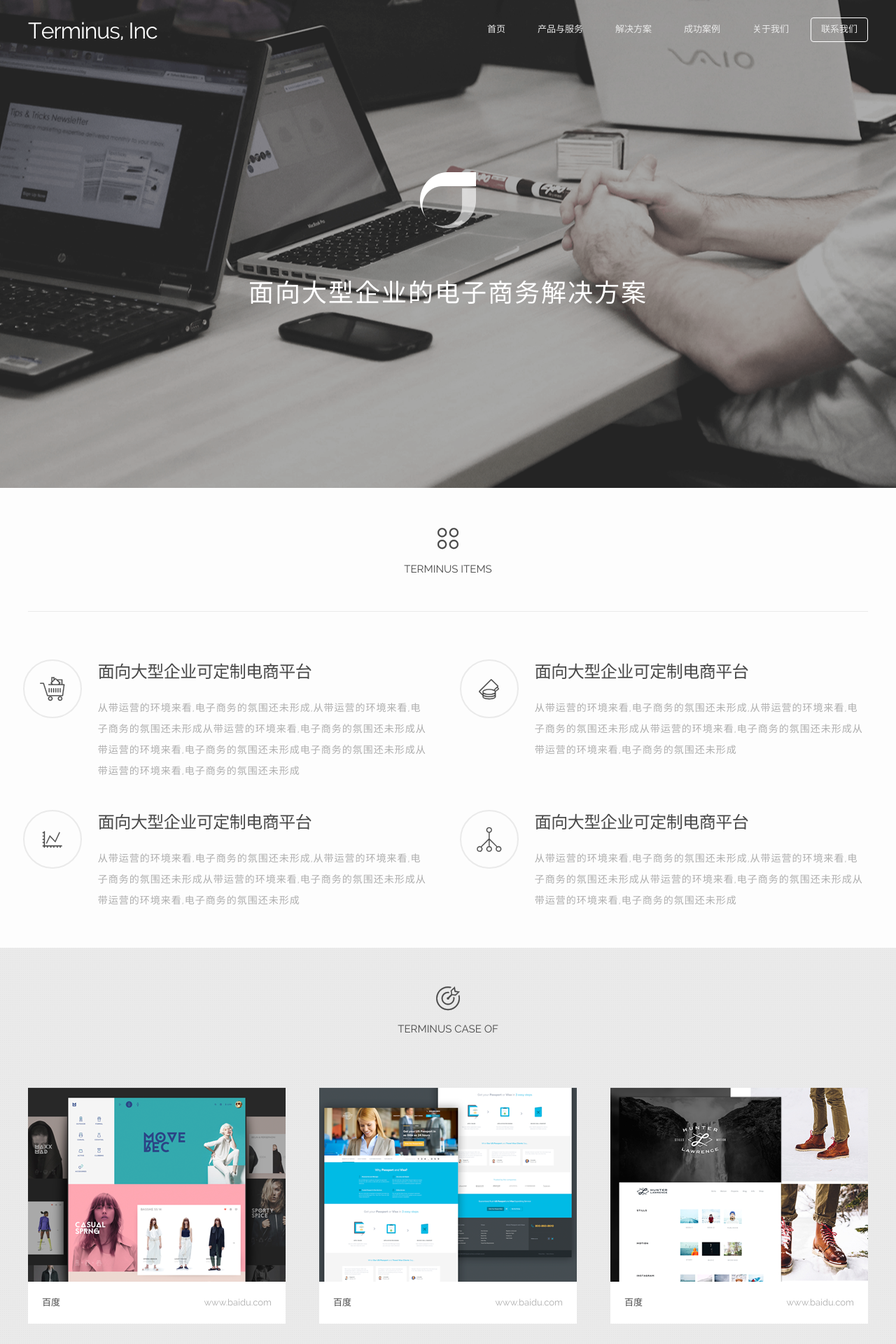
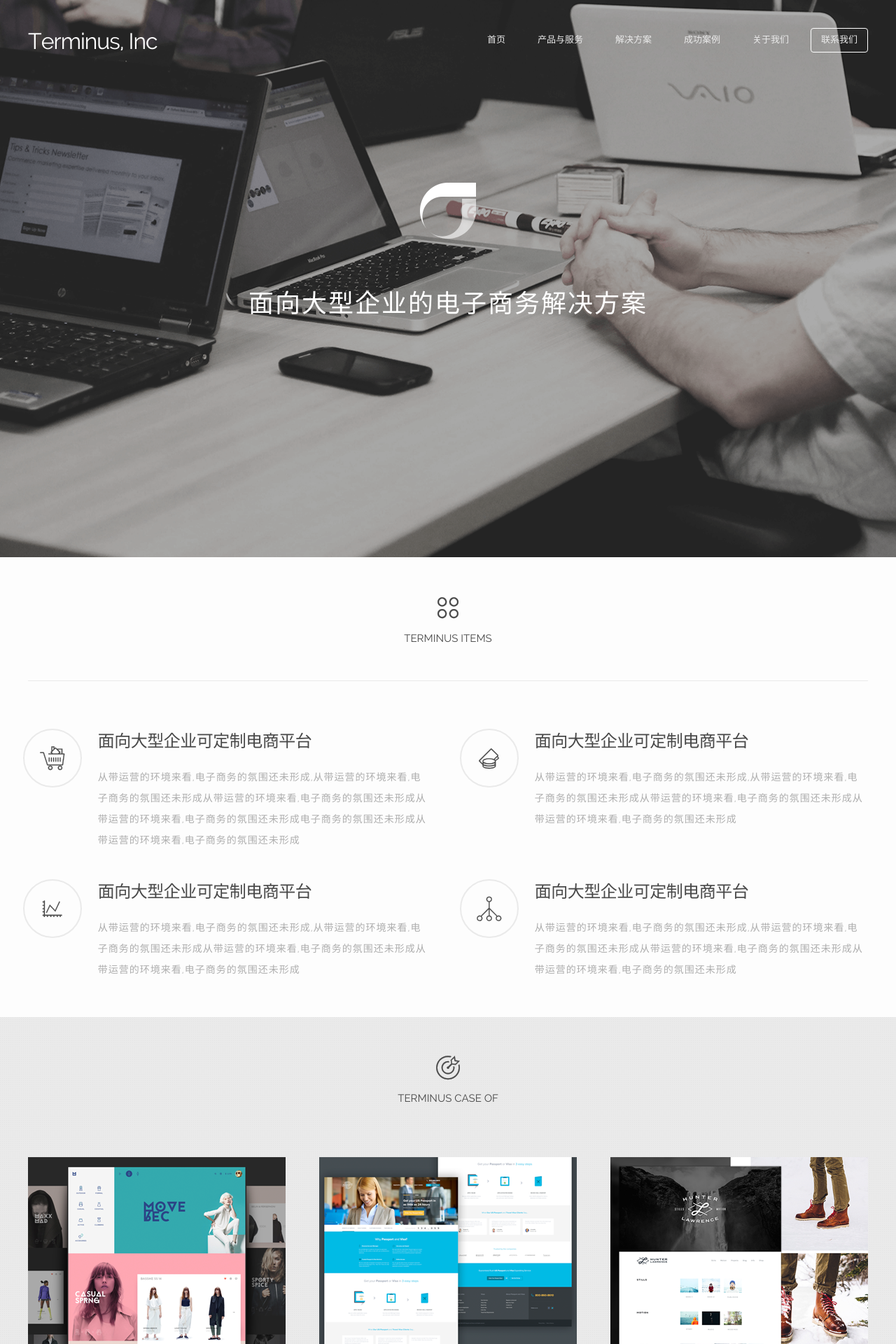
Before and after one commit to TerminusHQ/terminushq.github.com, a Jekyll site: the page built from index.html, in a window 1280 px wide. Shown: the top 1920 px of the page at 70% size. Built offline with Jekyll 4.4.1, drawn with Linux system fonts in a browser that asks for light colours; Markdown is read by kramdown in place of the engine named in the settings; the list of posts is cut into pages by our own code.

Commit message:
adjust herounit

```diff
--- a/_src/styles/app.scss
+++ b/_src/styles/app.scss
@@ -19,7 +19,7 @@ body {
   background: url("/public/images/focus.png") no-repeat 50% 50%;
 
   .navbar {
-    padding-top: 25px;
+    padding-top: 40px;
     @include clearfix();
 
     .nav-header {
@@ -56,7 +56,7 @@ body {
   .hero-unit {
     text-align: center;
     padding-top: 100px;
-    height: 514px;
+    height: 598px;
 
     .logo {
       margin: 60px;
@@ -151,6 +151,7 @@ body {
       .more {
         visibility: hidden;
         position: absolute;
+        cursor: pointer;
         top: 0;
         padding: 20px;
         height: 294px;
--- a/public/styles/app.css
+++ b/public/styles/app.css
@@ -42,7 +42,7 @@ body {
 }
 /* line 21, _src/styles/app.scss */
 .top-header .navbar {
-  padding-top: 25px;
+  padding-top: 40px;
   overflow: hidden;
   *zoom: 1;
 }
@@ -110,7 +110,7 @@ body {
 .top-header .hero-unit {
   text-align: center;
   padding-top: 100px;
-  height: 514px;
+  height: 598px;
 }
 /* line 61, _src/styles/app.scss */
 .top-header .hero-unit .logo {
@@ -212,6 +212,7 @@ body {
 .case-section .cases .case .more {
   visibility: hidden;
   position: absolute;
+  cursor: pointer;
   top: 0;
   padding: 20px;
   height: 294px;
@@ -220,20 +221,20 @@ body {
   border-top: 6px solid #85c058;
   background: rgba(8, 8, 8, 0.8);
 }
-/* line 162, _src/styles/app.scss */
+/* line 163, _src/styles/app.scss */
 .case-section .cases .case .more .logo {
   text-align: center;
 }
-/* line 166, _src/styles/app.scss */
+/* line 167, _src/styles/app.scss */
 .case-section .cases .case .more .introduce {
   font-size: 14px;
 }
-/* line 170, _src/styles/app.scss */
+/* line 171, _src/styles/app.scss */
 .case-section .cases .case .more .readmore {
   font-size: 18px;
   text-align: center;
 }
-/* line 174, _src/styles/app.scss */
+/* line 175, _src/styles/app.scss */
 .case-section .cases .case .more .readmore a {
   text-decoration: none;
   display: inline-block;
@@ -248,41 +249,41 @@ body {
   color: #a0ce7d;
 }
 
-/* line 186, _src/styles/app.scss */
+/* line 187, _src/styles/app.scss */
 .screen-shot-1 {
   background: url("/public/images/cases/1.png") no-repeat top;
 }
 
-/* line 186, _src/styles/app.scss */
+/* line 187, _src/styles/app.scss */
 .screen-shot-2 {
   background: url("/public/images/cases/2.png") no-repeat top;
 }
 
-/* line 186, _src/styles/app.scss */
+/* line 187, _src/styles/app.scss */
 .screen-shot-3 {
   background: url("/public/images/cases/3.png") no-repeat top;
 }
 
-/* line 186, _src/styles/app.scss */
+/* line 187, _src/styles/app.scss */
 .screen-shot-4 {
   background: url("/public/images/cases/4.png") no-repeat top;
 }
 
-/* line 186, _src/styles/app.scss */
+/* line 187, _src/styles/app.scss */
 .screen-shot-5 {
   background: url("/public/images/cases/5.png") no-repeat top;
 }
 
-/* line 186, _src/styles/app.scss */
+/* line 187, _src/styles/app.scss */
 .screen-shot-6 {
   background: url("/public/images/cases/6.png") no-repeat top;
 }
 
-/* line 191, _src/styles/app.scss */
+/* line 192, _src/styles/app.scss */
 .solution-section {
   background: url("/public/images/solution-bg.png");
 }
-/* line 195, _src/styles/app.scss */
+/* line 196, _src/styles/app.scss */
 .solution-section .solutions .solution {
   padding-top: 200px;
   text-align: center;
@@ -291,13 +292,13 @@ body {
   margin-bottom: 60px;
 }
 
-/* line 206, _src/styles/app.scss */
+/* line 207, _src/styles/app.scss */
 .link-section {
   height: 270px;
   padding: 30px 0 0 0;
   background: url(/public/images/map.png);
 }
-/* line 212, _src/styles/app.scss */
+/* line 213, _src/styles/app.scss */
 .link-section .links .link-heading {
   display: inline-block;
   vertical-align: middle;
@@ -307,16 +308,16 @@ body {
   padding: 8px 0;
   border-bottom: 1px solid #484848;
 }
-/* line 218, _src/styles/app.scss */
+/* line 219, _src/styles/app.scss */
 .link-section .links ul.link-list {
   list-style: none;
   margin-top: 30px;
 }
-/* line 222, _src/styles/app.scss */
+/* line 223, _src/styles/app.scss */
 .link-section .links ul.link-list li.link {
   margin-bottom: 8px;
 }
-/* line 225, _src/styles/app.scss */
+/* line 226, _src/styles/app.scss */
 .link-section .links ul.link-list li.link a {
   text-decoration: none;
   display: inline-block;
@@ -331,30 +332,30 @@ body {
   color: #2f2f2f;
 }
 
-/* line 235, _src/styles/app.scss */
+/* line 236, _src/styles/app.scss */
 .cases-container {
   padding: 60px 0 80px 0;
   background: url("/public/images/case-bg.png") #fdfdfd;
 }
-/* line 239, _src/styles/app.scss */
+/* line 240, _src/styles/app.scss */
 .cases-container .cases-table {
   border-collapse: collapse;
 }
-/* line 242, _src/styles/app.scss */
+/* line 243, _src/styles/app.scss */
 .cases-container .cases-table td {
   border: 1px solid #eaeaea;
 }
-/* line 245, _src/styles/app.scss */
+/* line 246, _src/styles/app.scss */
 .cases-container .cases-table td .screen-shot {
   height: 330px;
 }
 
-/* line 252, _src/styles/app.scss */
+/* line 253, _src/styles/app.scss */
 .footer {
   color: white;
   background-color: rgba(8, 8, 8, 0.8);
 }
-/* line 256, _src/styles/app.scss */
+/* line 257, _src/styles/app.scss */
 .footer .copyright {
   margin: 0;
   padding: 12px 0;
```
